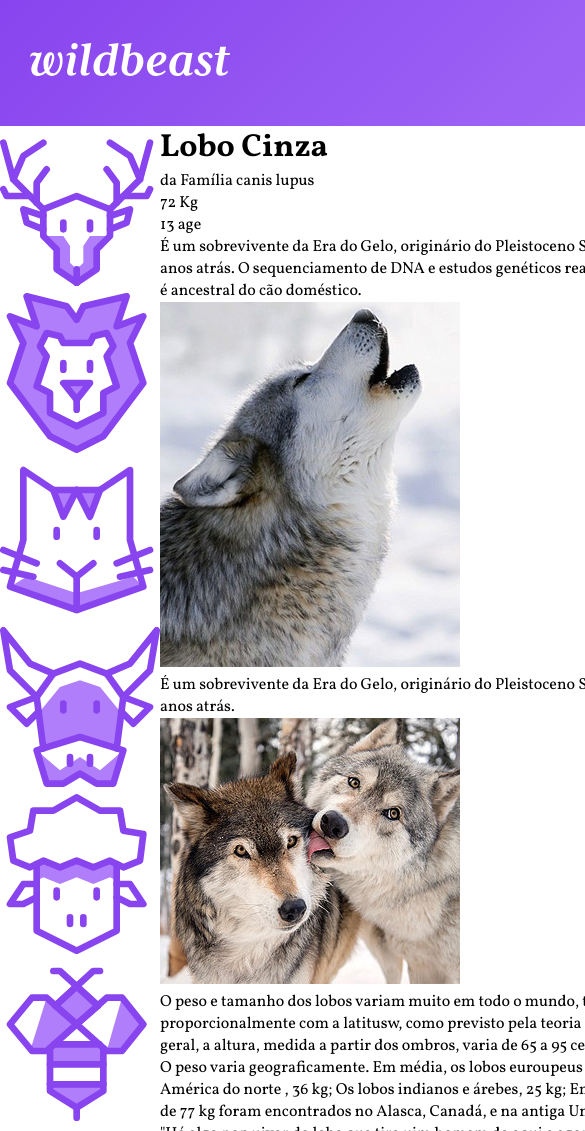
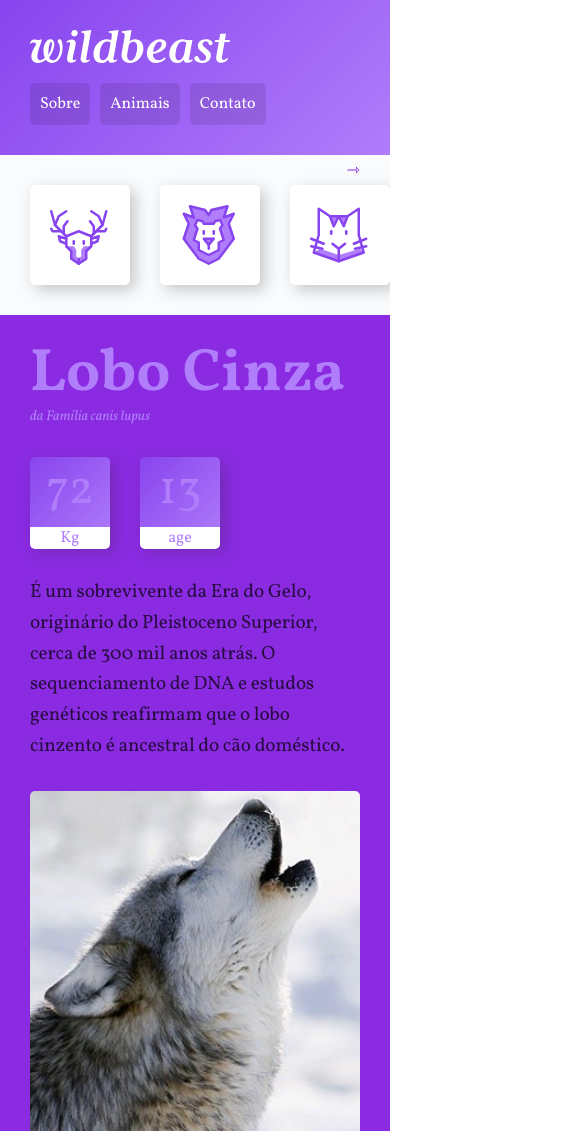
Before and after one commit to Ingridaquino/Wildbeast, a plain HTML site: page Wildbeast/index.html in a window 390 px wide. Shown: the top 1131 px of the page, 585 px wide, since content can reach past the window. Drawn offline with Linux system fonts and the light colour scheme.

Commit message:
Alterações no layout

```diff
--- a/Wildbeast/index.html
+++ b/Wildbeast/index.html
@@ -54,18 +54,18 @@
                     </div>
                 </div>
 
-                <p>É um sobrevivente da Era do Gelo, originário do Pleistoceno Superior,
+                <p class="col-wide">É um sobrevivente da Era do Gelo, originário do Pleistoceno Superior,
                 cerca de 300 mil anos atrás.
                 O sequenciamento de DNA e estudos genéticos reafirmam que o lobo
                 cinzento é ancestral do cão doméstico.</p>
 
-                <img src="img/wolf1.jpg" alt="wolf 1">
+                <img class="imagem-1" src="img/wolf1.jpg" alt="wolf 1">
 
-                <p>É um sobrevivente da Era do Gelo, originário do
+                <p class="destaque">É um sobrevivente da Era do Gelo, originário do
                 Pleistoceno Superior,
                 cerca de 300 mil anos atrás.</p>
 
-                <img src="img/wolf2.jpg" alt="wolf 2">
+                <img class="imagem-2" src="img/wolf2.jpg" alt="wolf 2">
 
                 <p> O peso e tamanho dos lobos variam muito em todo o mundo, tendendo a aumentar
                 proporcionalmente com a latitusw, como previsto pela teoria de Christian Bergmann.
@@ -75,7 +75,7 @@
                 Os lobos  da América do norte , 36 kg; Os lobos indianos e árebes, 25 kg; Embora raros,
                 lobos com mais de 77 kg foram encontrados no Alasca, Canadá, e na antiga União Soviética.</p>
 
-                <blockquote class="citacao">
+                <blockquote class="citacao col-wide">
                     <p>"Há algo nop uivar do lobo que tira uim homem do aqui e agora e o
                     transporta para uma floresta da mente."</p>
                 </blockquote>
@@ -94,12 +94,12 @@
                     cerca de 300 mil anos atrás.[2] O sequenciamento de DNA e estudos genéticos
                     reafirmam que o lobo cinzento é ancestral do cão doméstico.</p>
 
-                    <p>É um sobrevivente da Era do Gelo, originário do Pleistoceno Superior,
+                    <p >É um sobrevivente da Era do Gelo, originário do Pleistoceno Superior,
                     cerca de 300 mil anos atrás.[2] O sequenciamento de DNA e estudos genéticos
                     reafirmam que o lobo cinzento é ancestral do cão doméstico.</p>
                 </div>
 
-                <img src="img/wolf3.jpg" alt="Wolf 3">
+                <img class="col-wide" src="img/wolf3.jpg" alt="Wolf 3">
             </main>
 
             <aside class="anuncios">
--- a/Wildbeast/style.css
+++ b/Wildbeast/style.css
@@ -15,19 +15,52 @@ a{
    text-decoration: none;
 }
 
+ img{
+     max-width: 100%;
+     width: 100%;
+     display: block;
+     border-radius: 5px;
+ }
 
 /*GRID GERAL -----------------------------------------------------------------
 ------------------------------------------------- */
 
 .estrutura{
     display: grid;
-    grid-template-columns: minmax(160px, 1fr) 3fr 300px;
+    grid-template-columns: minmax(160px, 1fr) 3fr 300px; /* Primeira coluna terá 160px no max, segunda terá 3fr e a terceira terá 300px*/
     grid-template-areas:
      "header header header"
      "sidenav content anuncios"
      "footer footer footer"
     ;
 }
+
+@media (max-width:1200px){
+    .estrutura{
+        grid-template-areas:
+        "header header header"
+        "sidenav content content"
+        "sidenav anuncios anuncios"
+        "footer footer footer"
+        ;
+    }
+}
+
+@media (max-width:760px){
+    .estrutura{
+        grid-template-columns: 100%;
+        grid-template-areas:
+        "header"
+        "sidenav"
+        "content"
+        "anuncios"
+        "footer"
+        ;
+    }
+}
+
+
+
 
 
 /*HEADER -----------------------------------------------------------------
@@ -41,21 +74,285 @@ a{
     grid-template-columns: 1fr auto;
     align-items: center;
 }
+
+
 .logo{
     max-width: 200px;
 }
+
+.header nav ul{
+    display: flex;
+    flex-wrap: wrap;
+}
+
+.header nav a {
+    display: block;
+    padding: 10px;
+    color: white;
+    font-size: 1.125em;
+    background: rgba(0,0,0,.1);
+    border-radius: 5px;
+    transition: 0.1s;
+}
+
+.header nav a:hover{
+    background: rgba(0,0,0,0.5);
+}
+
+.header li + li{
+    margin-left: 30px;
+}
+
+
+@media(max-width: 760px){
+    .header{
+        grid-template-columns: auto;
+    }
+    .logo{
+        margin-bottom: 20px;
+    }
+    .header nav a {
+        font-size: 1em;
+    }
+    .header li + li{
+        margin-left: 10px;
+    }
+
+}
+
+/*SIDENAV -----------------------------------------------------------------
+------------------------------------------------- */
+
 .sidenav{
     grid-area: sidenav;
+    background: #fafbfc;
+    padding: 30px;
+
 }
 
+.sidenav li a {
+    display: block;
+    min-width: 60px;
+    max-width: 100px;
+    margin: 0 auto 30px auto;
+    background: white;
+    padding: 20px;
+    border-radius: 5px;
+    box-shadow: 5px 5px 15px 0px rgba(44, 44, 44, 0.25);
+    transition: .2s ease-out;
+}
+
+.sidenav li a:hover{
+    background: #B07DFB;
+}
+
+@keyframes seta{
+    from{
+        right: 30px;
+    }
+    to{
+        right: 20px;
+    }
+}
+@media(max-width:760px){
+    .sidenav{
+        position: relative;
+        overflow-x: auto;/* crie um stroll no sidenav*/
+        -webkit-overflow-scrolling:touch; /* scroll touch de cell*/
+        -ms-overflow-style: -ms-autohiding-scrollbar;
+    }
+
+    .sidenav::after{
+        content: '⇾';
+        position: absolute;
+        top: 5px;
+        right: 30px;
+        color:blueviolet;
+        animation: seta 0.5s ease-in 0s infinite alternate;
+    }
+
+    .sidenav ul{
+        display: flex;
+    }
+    .sidenav ul li{
+        flex: 1 0 60px;
+    }
+    .sidenav{
+        padding: 0 30px;
+    }
+    .sidenav li a{
+        margin: 30px 30px 30px 0;
+    }
+}
+
+
+/*content -----------------------------------------------------------------
+------------------------------------------------- */
 .content{
     grid-area: content;
+    max-width: 900px;
+    margin: 0 auto;
+    padding: 30px;
+    display: grid;
+    grid-template-columns: 1fr 1fr;
+    gap: 30px;
 }
 
+@media (max-width:550px){
+    .content {
+        grid-template-columns: auto;
+        background: blueviolet;
+    }
+}
+
+
+
+
+
+.col-wide{
+    grid-column: 1 / -1;
+}
+
+.imagem-1{
+    grid-row: span 2;
+    align-self: end;
+}
+
+.anuncio-item{
+    align-self: center;
+}
+
+/* Estilo do content ------------------------------------------------
+----------------------------------------------- */
+p{
+    font-size: 1.2em;
+    line-height: 1.6;
+    letter-spacing: -0.005em;
+    color: rgba(0,0,0,0.7);
+}
+
+.informacoes p + p{
+    margin-top:10px;
+}
+/*TITULO -----------------------------------------------------------------
+------------------------------------------------- */
+.titulo{
+    color: #b07dfb;
+}
+.titulo h1{
+font-size: 3.75em;
+line-height:1;
+font-weight: 700;
+}
+
+.titulo span{
+    font-size: 0.875em;
+    font-style: italic;
+}
+
+
+
+
+/*CARACTERISTICAS -----------------------------------------------------------------
+------------------------------------------------- */
+
+.caracteristicas{
+    display: flex;
+   align-items: flex-start;
+
+}
+
+.caracteristicas > div {
+    width: 80px;
+    text-align: center;
+    background: linear-gradient(135deg, #8844ee, #b07dfb);
+    border-radius: 5px;
+    box-shadow: 5px 5px 15px 0px rgba(44,44,44,0.25);
+    position: relative;
+}
+
+
+.caracteristicas > div:first-child{
+    margin-right: 30px;
+}
+
+.caracteristicas span{
+    display: block;
+    color:#B07DFB;
+}
+
+.numero{
+    font-size: 3em;
+    line-height: 1;
+    margin: 10px auto;
+}
+
+.rotulo{
+    background: white;
+    border-radius: 0 0 5px 5px;
+    position: relative;
+    top: 2px;
+
+}
+
+.destaque {
+    font-size: 0.875em;
+    color: #b07dfb;
+    max-width: 16em;
+    padding: 15px;
+}
+
+
+.citacao, .atributos{
+    padding: 30px;
+    border-radius: 5px;
+    box-shadow: 5px 5px 15px 0px rgba(44,44,44,0.20);
+    background: linear-gradient(135deg, #8844ee, #b07dfb);
+    align-self: start;
+}
+
+.citacao p {
+    font-size: 1.5em;
+    font-style: italic;
+    text-align: center;
+    max-width: 500px;
+    color: white;
+    margin: 0 auto;
+}
+
+.atributos li {
+    color: white;
+    font-family:  Courier, monospace;
+    font-size: 1.125em;
+    padding: 15px;
+
+}
+
+.atributos li + li {
+    border-top: 2px solid #b07dfb;
+}
+/*ANUNCIOS -----------------------------------------------------------------
+------------------------------------------------- */
 .anuncios{
     grid-area: anuncios;
+    background: #fafbfc;
+    display: grid;
+    align-content: flex-start;
+    padding: 30px;
+    gap: 30px;
+    grid-template-columns: repeat(auto-fit, minmax(150px, 1fr)); /* auto-fit ele coloca a imagem uma ao lado da outra sem criar outra coluna*/
 }
 
+/*FOOTER-----------------------------------------------------------------
+------------------------------------------------- */
 .footer{
     grid-area: footer;
+    background: linear-gradient(135deg, #8844ee, #b07dfb);
+    text-align: center;
+    padding: 30px;
+    font-size: 20px;
 }
+
+.footer p{
+    color: white;
+}
```
